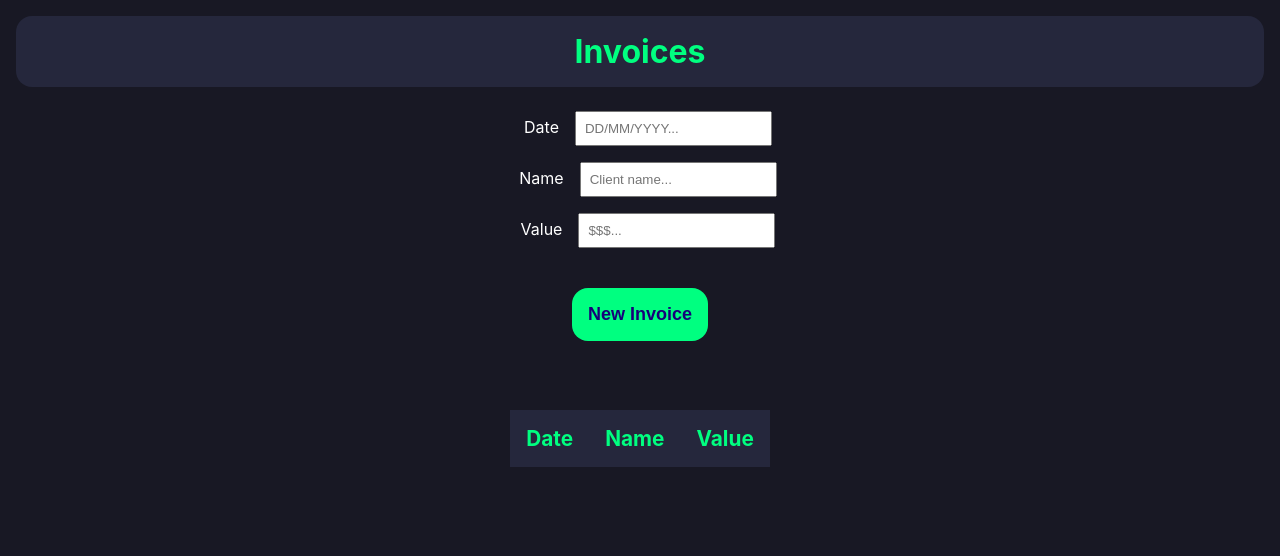
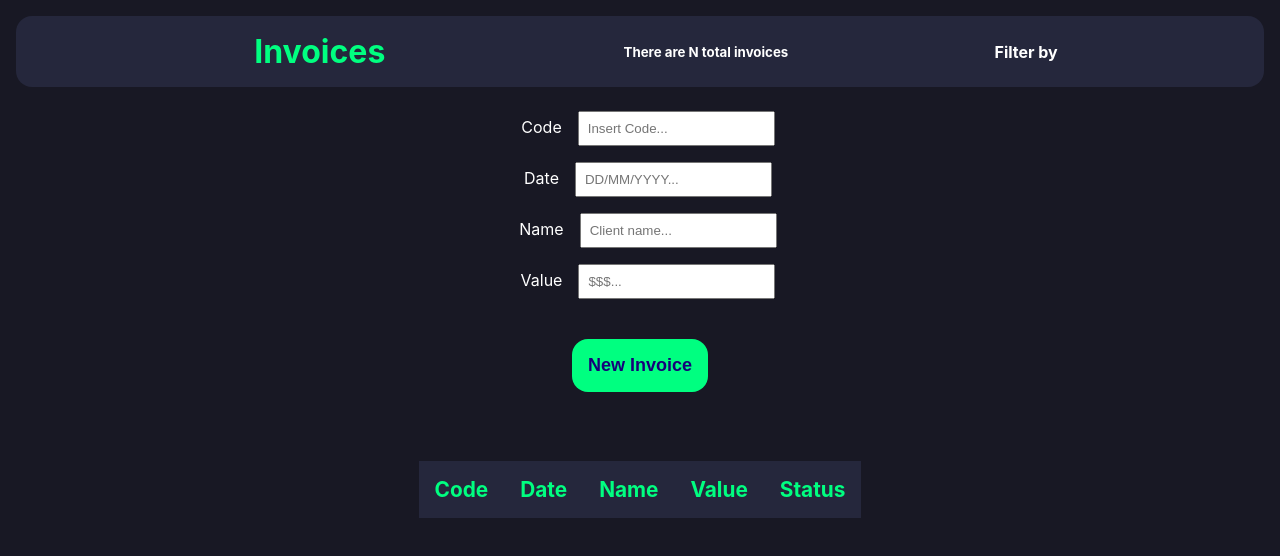
Before and after one commit to msilvafreitas/invoices-react, a React (Create React App) app: page / in a window 1280 px wide. Shown: the top 556 px of the page. Built offline with nearby package versions, Linux system fonts and the light colour scheme.

Commit message:
Code and Status back

```diff
--- a/src/App.js
+++ b/src/App.js
@@ -35,10 +35,11 @@ function App() {
       <div className='table'>
         <table>
               <tr className='line head'>
-
+                  <th>Code</th>
                   <th>Date</th>
                   <th>Name</th>
                   <th>Value</th>
+                  <th>Status</th>
 
               </tr>
               {invoices.map(invoice => <Invoice key={invoice.code} code={invoice.code} name={invoice.name} date={invoice.date} value={invoice.value} status={invoice.status}/>)}
--- a/src/components/Form/index.js
+++ b/src/components/Form/index.js
@@ -7,33 +7,43 @@ import NumberFormat from 'react-number-format'
 
 const Form = (props) => {
 
-
+    const [code, setCode] = useState('')
     const [date, setDate] = useState('')
     const [name, setName] = useState('')
     const [value, setValue] = useState('')
+    const [status, setStatus] = useState('')
 
 
     const onSave = (event) => {
         event.preventDefault()
         props.onInvoiceSent({
 
+            code,
             date,
             name,
             value,
+            status
 
         })
 
+        setCode('')
         setDate('')
         setName('')
         setValue('')
-
+        setStatus('')
     }
 
 
     return (
         <section className="form">
             <form onSubmit={onSave}>
-
+                <TextField
+                    required={true}
+                    label="Code"
+                    placeholder="Insert Code"
+                    value={code}
+                    onModified={value => setCode(value)}
+                />
 
                 <NumberFormat
                     customInput={TextField}
--- a/src/components/Header/index.js
+++ b/src/components/Header/index.js
@@ -5,7 +5,8 @@ const Header = () => {
     return (
         <header className='header'>
             <h1>Invoices</h1>
-
+            <h5>There are N total invoices</h5>
+            <h4>Filter by</h4>
 
         </header>
     )
--- a/src/components/Invoice/index.js
+++ b/src/components/Invoice/index.js
@@ -1,12 +1,14 @@
 import './Invoice.scss'
 
-const Invoice = ({  date, name, value, }) => {
+const Invoice = ({  code, date, name, value, status }) => {
     return (
         <tr className='line'>
 
+            <td className='code'>{code}</td>
             <td className='date'>{date}</td>
             <td className='name'>{name}</td>
             <td className='value'>{value}</td>
+            <td className='status'>{status}</td>
 
         </tr>
     )
```
Also changed, not shown: src/components/List/index.js (added, +17 -0 lines).
